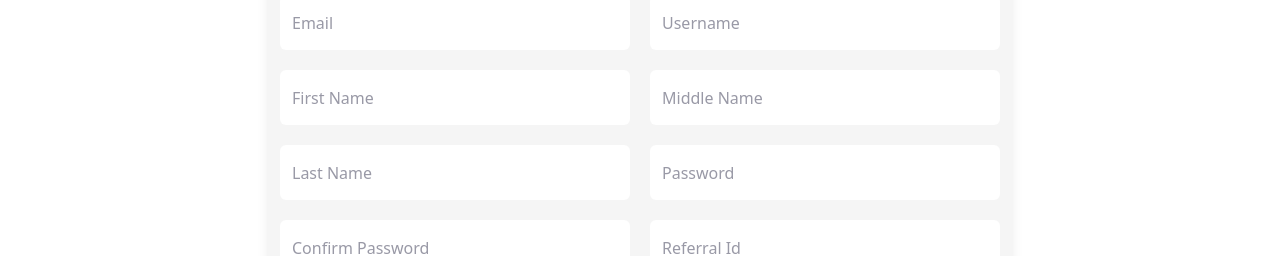
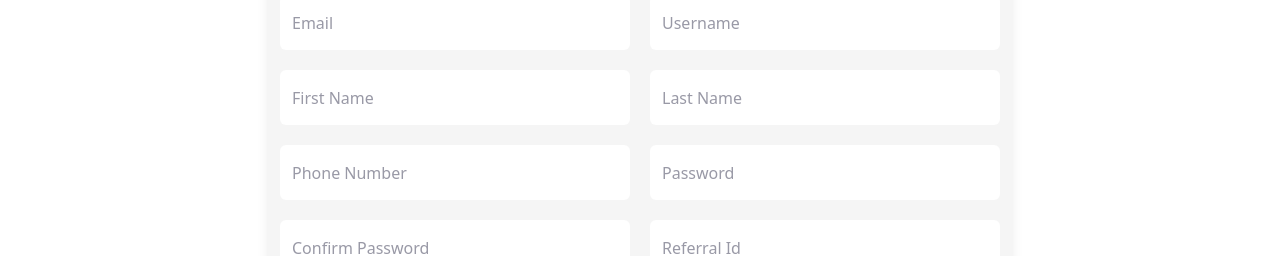
Before and after one commit to Ayotomiwadavid/SLF-Affiliate, a React (Create React App) app in the folder clientside/: page /sign-up in a window 1280 px wide. Shown: the part 311-567 px from the top of the page. Built offline with nearby package versions, Linux system fonts and the light colour scheme; no server answers.

Commit message:
update PR

```diff
--- a/clientside/src/Components/Form.js
+++ b/clientside/src/Components/Form.js
@@ -4,7 +4,7 @@ import { useAuth } from "../context/AuthContext";
 import { toast } from "react-toastify";
 
 const Form = ({ type }) => {
-  const apiUrl = "https://softlife-investment-1.onrender.com";
+  const apiUrl = "https://softlife-baxk.onrender.com";
   const {
     packageList,
     fetchBalance,
@@ -19,8 +19,8 @@ const Form = ({ type }) => {
   const [confirmPassword, setConfirmPassword] = useState("");
   const [firstName, setFirstName] = useState("");
   const [lastName, setLastName] = useState("");
-  const [middle_name, setMiddleName] = useState("");
   const [username, setUsername] = useState("");
+  const [phone, setPhone] = useState("");
   const [referral_code, setReferralID] = useState("");
   const [selectedPackage, setSelectedPackage] = useState("");
   const [errorEmail, setErrorEmail] = useState("");
@@ -94,7 +94,6 @@ const Form = ({ type }) => {
       !password ||
       !firstName ||
       !lastName ||
-      !middle_name ||
       !username ||
       !confirmPassword
     ) {
@@ -112,7 +111,6 @@ const Form = ({ type }) => {
         body: JSON.stringify({
           first_name: firstName,
           last_name: lastName,
-          middle_name,
           username,
           email,
           password,
@@ -216,16 +214,16 @@ const Form = ({ type }) => {
           <input
             className="h-[55px] p-3 w-[350px] outline-none rounded-md placeholder:text-[#9999A6]"
             type="text"
-            placeholder="Middle Name"
-            onChange={(e) => setMiddleName(e.target.value)}
-            value={middle_name}
+            placeholder="Last Name"
+            onChange={(e) => setLastName(e.target.value)}
+            value={lastName}
           />
           <input
             className="h-[55px] p-3 w-[350px] outline-none rounded-md placeholder:text-[#9999A6]"
-            type="text"
-            placeholder="Last Name"
-            onChange={(e) => setLastName(e.target.value)}
-            value={lastName}
+            type="number"
+            placeholder="Phone Number"
+            onChange={(e) => setPhone(e.target.value)}
+            value={phone}
           />
 
           <div>
--- a/clientside/src/context/AuthContext.jsx
+++ b/clientside/src/context/AuthContext.jsx
@@ -6,7 +6,7 @@ const AuthContext = createContext();
 export const useAuth = () => useContext(AuthContext);
 
 const AuthContextProvider = ({ children }) => {
-  const apiUrl = "https://softlife-investment-1.onrender.com";
+  const apiUrl = "https://softlife-baxk.onrender.com";
   // const apiUrl = import.meta.env.VITE_API_URL;
   const navigate = useNavigate();
   const [user, setUser] = useState("");
```
